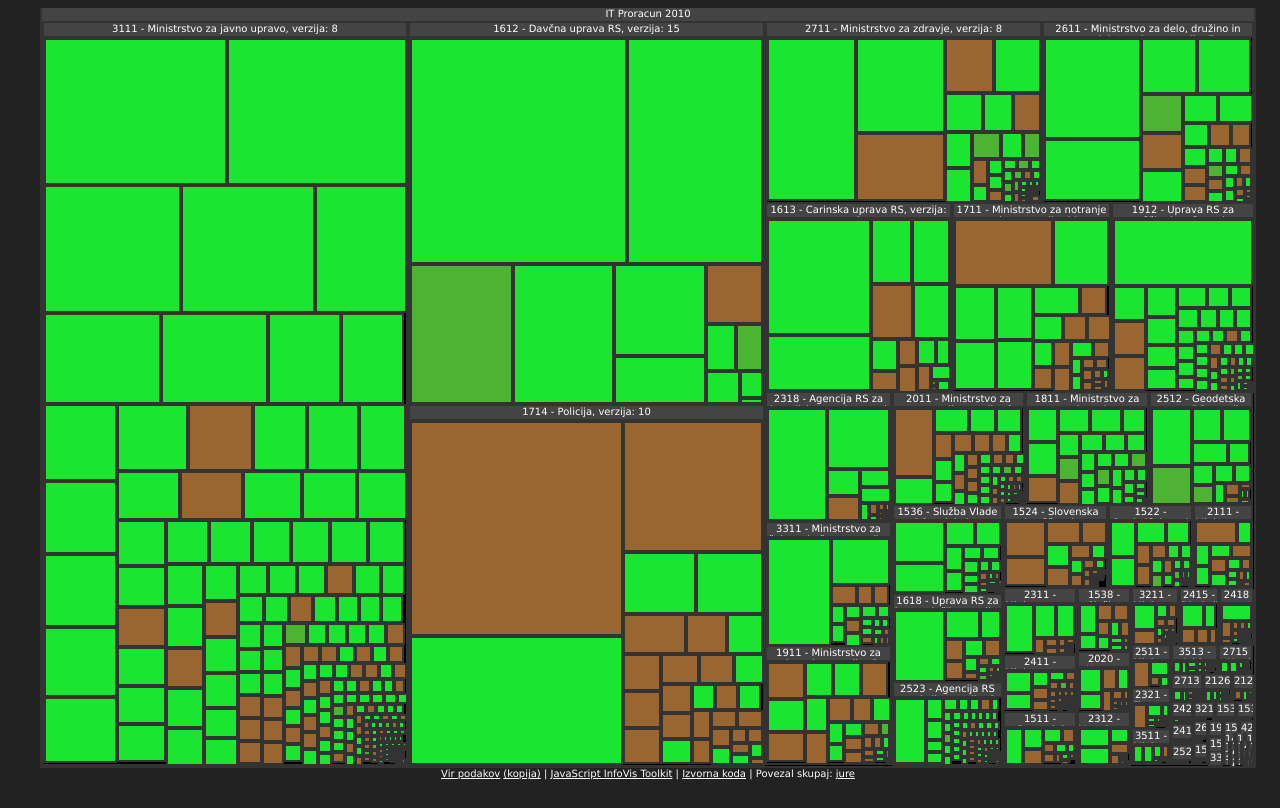
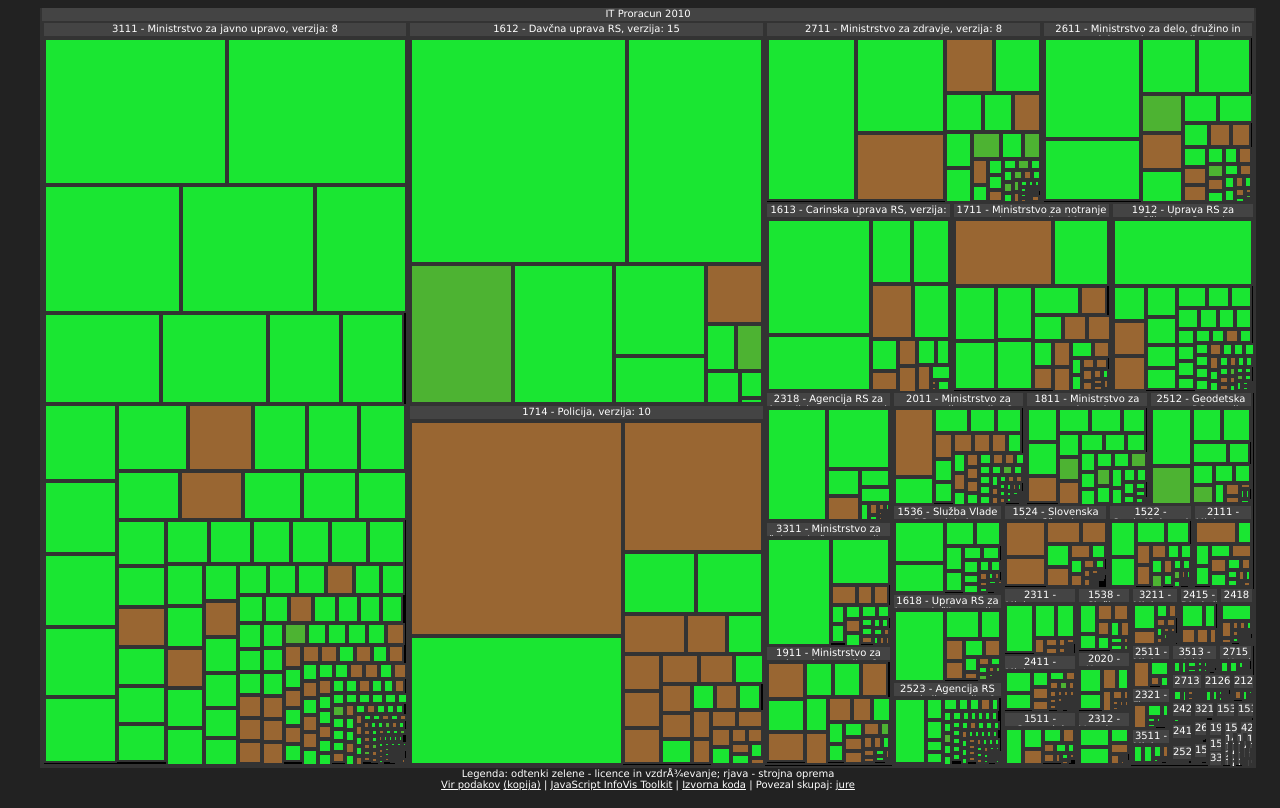
Before and after one commit to jurecuhalev/itproracun, a plain HTML site: page proracun_2010/index.html in a window 1280 px wide. Drawn offline with Linux system fonts and the light colour scheme.

Commit message:
updated categories, colors, footer

```diff
--- a/proracun_2010/index.html
+++ b/proracun_2010/index.html
@@ -24,6 +24,7 @@
       <div>
              <div id="infovis" />
       </div>
+             <div id="legend">Legenda: odtenki zelene - licence in vzdrževanje; rjava - strojna oprema</a>
              <div id="footer"><a href="http://e-uprava.gov.si/eud/ispo/neobdelani_podatki/proracun_2010.xls">Vir podakov</a> <a href="proracun_2010.xls">(kopija)</a> | <a href="http://thejit.org/">JavaScript InfoVis Toolkit</a> | <a href="http://github.com/gandalfar/itproracun">Izvorna koda</a> | Povezal skupaj: <a href="http://www.jurecuhalev.com/blog/">jure</a></p></div>
 
     </body>
--- a/proracun_2010/proracun2010.css
+++ b/proracun_2010/proracun2010.css
@@ -77,3 +77,7 @@ html, body {
 #footer a {
   color: white;
 }
+
+#legend {
+  color: white;
+}
```
